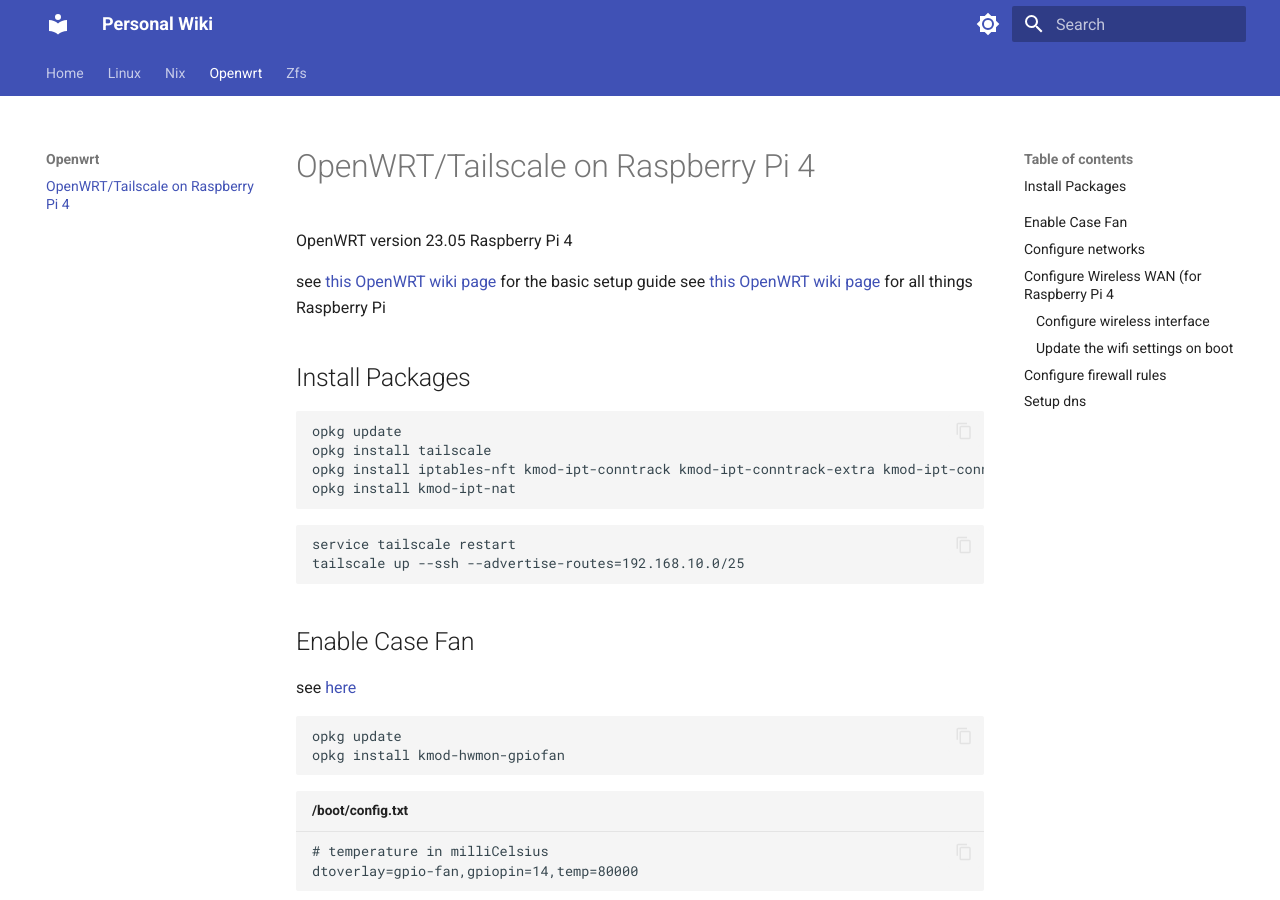
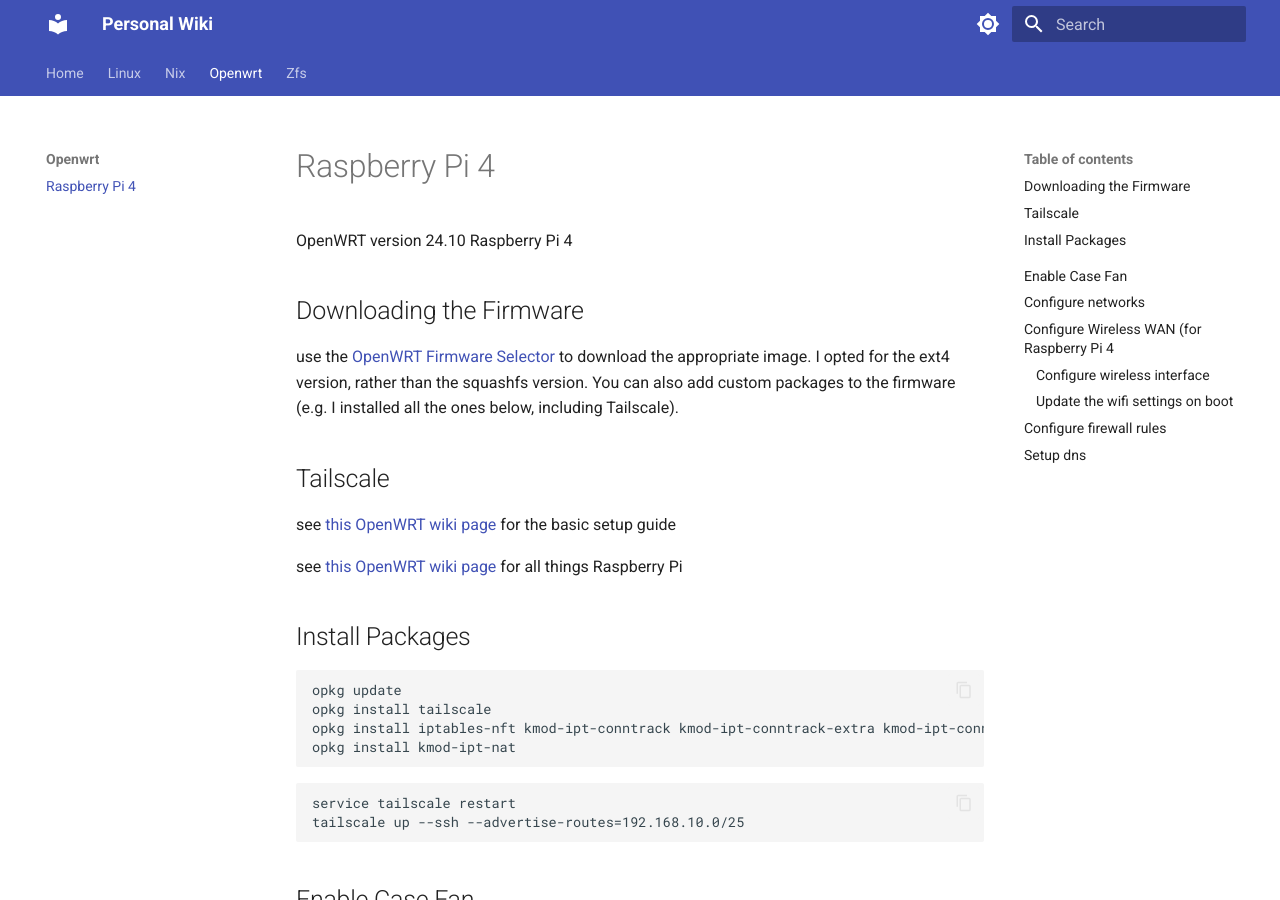
Before and after one commit to chusovich/wiki, an MkDocs documentation site: the page built from docs/openwrt/raspiberry-pi4.md, in a window 1280 px wide and 900 px high. Built offline with MkDocs 1.6.1 and Material for MkDocs 9.7.7, drawn with Linux system fonts in a browser that asks for light colours.

Commit message:
Update and rename tailscale.md to raspiberry-pi4.md
updated rp4 openwrt install guide

```diff
--- a/docs/openwrt/tailscale.md
+++ b/docs/openwrt/raspiberry-pi4.md
@@ -1,8 +1,14 @@
-# OpenWRT/Tailscale on Raspberry Pi 4
-OpenWRT version 23.05
+# Raspberry Pi 4
+OpenWRT version 24.10
 Raspberry Pi 4
 
+## Downloading the Firmware
+use the [OpenWRT Firmware Selector](https://firmware-selector.openwrt.org/) to download the appropriate image. I opted for the ext4 version, rather than the squashfs version. You can also add custom packages to the firmware (e.g. I installed all the ones below, including Tailscale).
+
+## Tailscale
+
 see [this OpenWRT wiki page](https://openwrt.org/docs/guide-user/services/vpn/tailscale/start) for the basic setup guide
+
 see [this OpenWRT wiki page](https://openwrt.org/toh/raspberry_pi_foundation/raspberry_pi) for all things Raspberry Pi
 
 ## Install Packages
```
